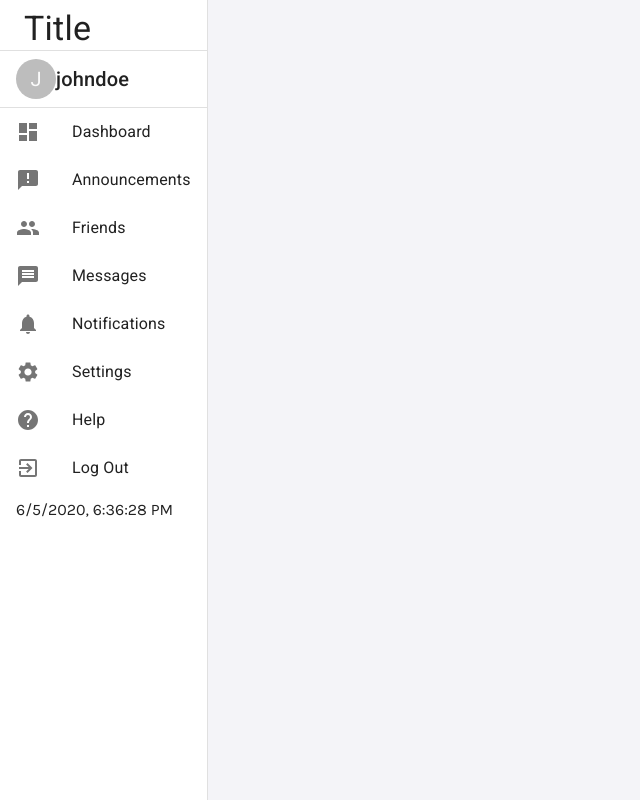
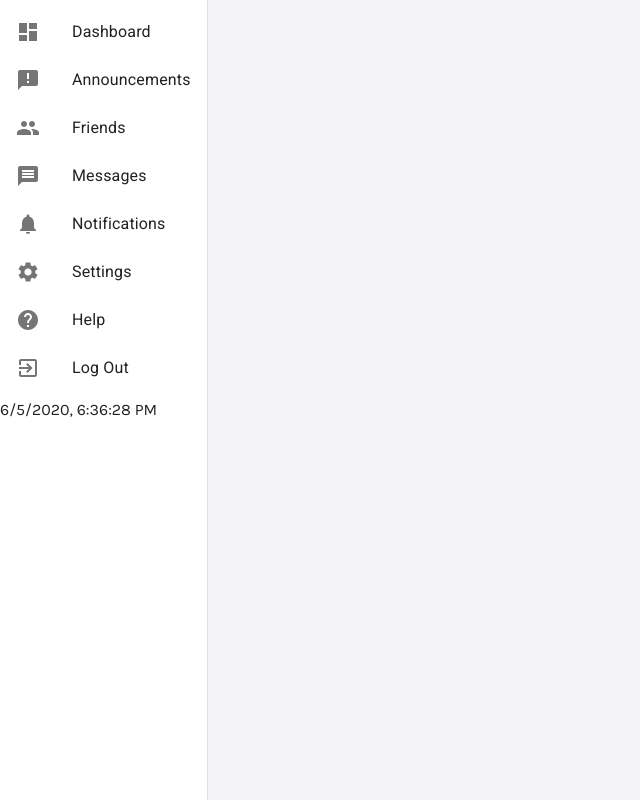
Before and after one commit to marvingay/org-battleground, a React (Create React App) app: page / in a window 1280 px wide. Shown: the whole page, without its empty margins (0-640 px from the left). Built offline with nearby package versions, Linux system fonts and the light colour scheme.

Commit message:
Extracted Navigation mockup to separate components

```diff
--- a/src/App.tsx
+++ b/src/App.tsx
@@ -1,85 +1,15 @@
 import React from 'react';
 import './App.scss';
-import { Avatar, Container, Drawer, Divider, List, ListItem, ListItemIcon, ListItemText, Typography } from '@material-ui/core';
-import DateTime from './components/DateTime';
-import DashboardIcon from '@material-ui/icons/Dashboard';
-import SettingsIcon from '@material-ui/icons/Settings';
-import MessageIcon from '@material-ui/icons/Message';
-import NotificationsIcon from '@material-ui/icons/Notifications';
-import PeopleIcon from '@material-ui/icons/People';
-import AnnouncementIcon from '@material-ui/icons/Announcement';
-import ExitToAppIcon from '@material-ui/icons/ExitToApp';
-import HelpIcon from '@material-ui/icons/Help';
+import { Grid } from '@material-ui/core';
+import Sidebar from './components/Sidebar';
 
 const App: React.FC = () => {
 
   return (
-    <Drawer open variant="permanent">
-      <List>
-        <Container>
-          <Typography variant="h4">Title</Typography>
-        </Container>
-        <Divider />
-        <ListItem>
-          <Avatar alt="John Doe" src="#" />{' '}
-          <Typography variant="h6">johndoe</Typography>
-        </ListItem>
-        <Divider />
+    <Grid container spacing={1}>
+      <Sidebar />
+    </Grid>
 
-        <ListItem>
-          <ListItemIcon>
-            <DashboardIcon />
-          </ListItemIcon>
-          <ListItemText>Dashboard</ListItemText>
-        </ListItem>
-        <ListItem>
-          <ListItemIcon>
-            <AnnouncementIcon />
-          </ListItemIcon>
-          <ListItemText>Announcements</ListItemText>
-        </ListItem>
-        <ListItem>
-          <ListItemIcon>
-            <PeopleIcon />
-          </ListItemIcon>
-          <ListItemText>Friends</ListItemText>
-        </ListItem>
-
-        <ListItem>
-          <ListItemIcon>
-            <MessageIcon />
-          </ListItemIcon>
-          <ListItemText>Messages</ListItemText>
-        </ListItem>
-        <ListItem>
-          <ListItemIcon>
-            <NotificationsIcon />
-          </ListItemIcon>
-          <ListItemText>Notifications</ListItemText>
-        </ListItem>
-        <ListItem>
-          <ListItemIcon>
-            <SettingsIcon />
-          </ListItemIcon>
-          <ListItemText>Settings</ListItemText>
-        </ListItem>
-        <ListItem>
-          <ListItemIcon>
-            <HelpIcon />
-          </ListItemIcon>
-          <ListItemText>Help</ListItemText>
-        </ListItem>
-        <ListItem>
-          <ListItemIcon>
-            <ExitToAppIcon />
-          </ListItemIcon>
-          <ListItemText>Log Out</ListItemText>
-        </ListItem>
-        <ListItem>
-          <DateTime />
-        </ListItem>
-      </List>
-    </Drawer>
   );
 }
 
--- /dev/null
+++ b/src/components/NavItem.tsx
@@ -0,0 +1,13 @@
+import React from 'react'
+import { ListItem, ListItemIcon, ListItemText } from '@material-ui/core';
+
+const NavItem: React.FC<{ text: string, icon: JSX.Element }> = ({ text, icon }) => {
+  return (
+    <ListItem>
+      <ListItemIcon>{icon}</ListItemIcon>
+      <ListItemText>{text}</ListItemText>
+    </ListItem>
+  )
+}
+
+export default NavItem;
--- /dev/null
+++ b/src/components/Sidebar.tsx
@@ -0,0 +1,20 @@
+import React from 'react';
+import { Drawer, List } from '@material-ui/core';
+import NavItem from './NavItem';
+import DateTime from './DateTime';
+import { navItem } from '../navigation';
+
+const Sidebar = () => {
+  return (
+    <Drawer open variant="permanent">
+      <List>
+        {navItem.map(item =>
+          <NavItem text={item.text} icon={item.icon} />
+        )}
+      </List>
+      <DateTime />
+    </Drawer>
+  )
+}
+
+export default Sidebar
--- /dev/null
+++ b/src/navigation.tsx
@@ -0,0 +1,53 @@
+import React from 'react';
+import DashboardIcon from '@material-ui/icons/Dashboard';
+import SettingsIcon from '@material-ui/icons/Settings';
+import MessageIcon from '@material-ui/icons/Message';
+import NotificationsIcon from '@material-ui/icons/Notifications';
+import PeopleIcon from '@material-ui/icons/People';
+import AnnouncementIcon from '@material-ui/icons/Announcement';
+import ExitToAppIcon from '@material-ui/icons/ExitToApp';
+import HelpIcon from '@material-ui/icons/Help';
+
+
+interface Navigation {
+  text: string;
+  icon: JSX.Element;
+}
+export const navItem: Navigation[] = [
+  {
+    text: "Dashboard",
+    icon: <DashboardIcon />
+
+  },
+  {
+    text: "Announcements",
+    icon: <AnnouncementIcon />
+
+  },
+  {
+    text: "Friends",
+    icon: <PeopleIcon />
+
+  },
+  {
+    text: "Messages",
+    icon: <MessageIcon />
+  },
+  {
+    text: "Notifications",
+    icon: <NotificationsIcon />
+  },
+  {
+    text: "Settings",
+    icon: <SettingsIcon />
+  },
+  {
+    text: "Help",
+    icon: <HelpIcon />
+  },
+  {
+    text: "Log Out",
+    icon: <ExitToAppIcon />
+  }
+
+];
```
